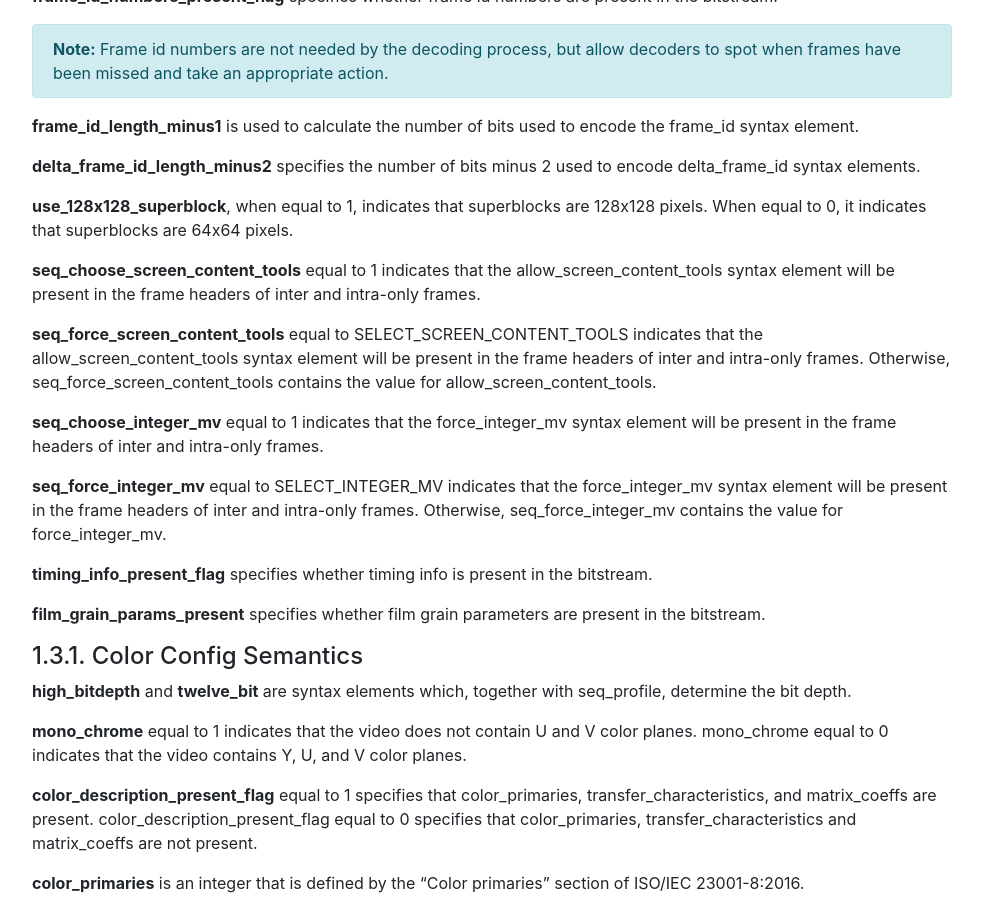
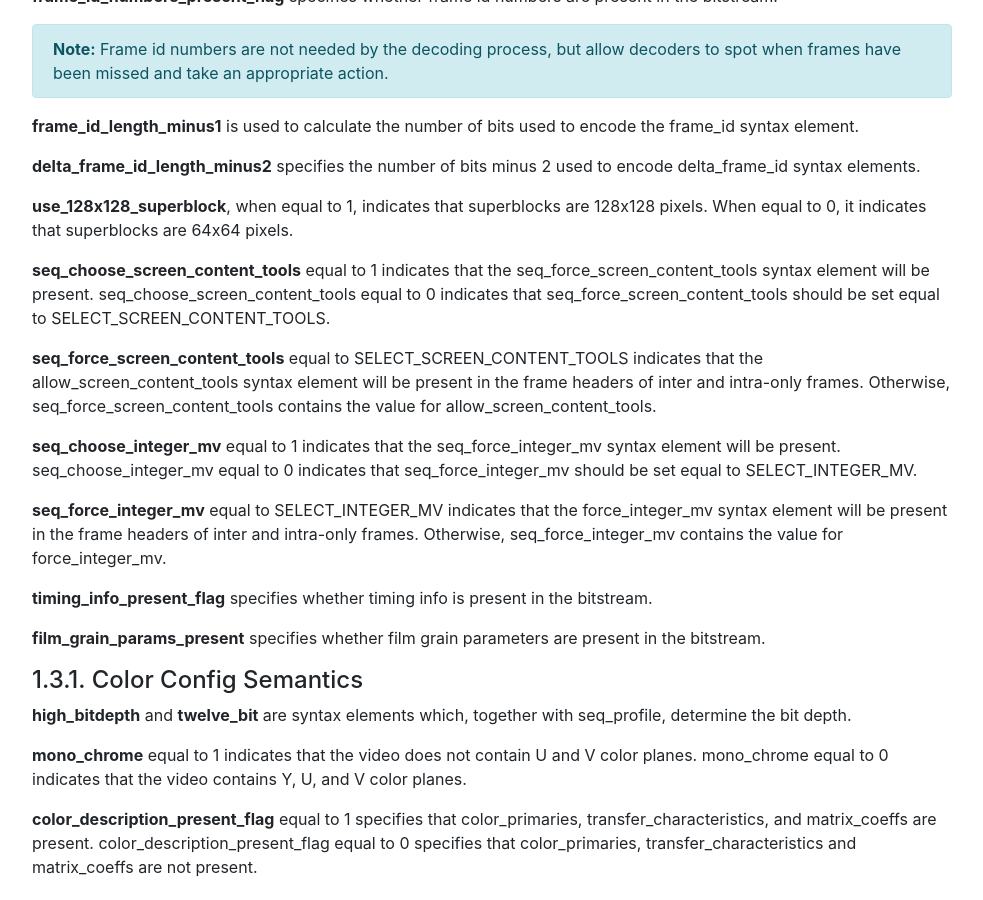
Before and after one commit to AOMediaCodec/av1-spec, a Jekyll site: the page built from 07.bitstream.semantics.md, in a window 1280 px wide and 900 px high, scrolled down 2526 px. Shown: the whole window, without its empty margins (53-1036 px from the left). Built offline with Jekyll 4.4.1, drawn with Linux system fonts in a browser that asks for light colours; nearby versions of some CDN libraries; our own code applies the rules of GitHub Pages for plain Markdown files.

Commit message:
Correct semantics for seq_choose syntax elements

```diff
--- a/07.bitstream.semantics.md
+++ b/07.bitstream.semantics.md
@@ -132,15 +132,17 @@
 128x128 pixels. When equal to 0, it indicates that superblocks are 64x64
 pixels.
 
-**seq_choose_screen_content_tools** equal to 1 indicates that the allow_screen_content_tools syntax element
-will be present in the frame headers of inter and intra-only frames.
+**seq_choose_screen_content_tools** equal to 1 indicates that the seq_force_screen_content_tools syntax element
+will be present.  seq_choose_screen_content_tools equal to 0 indicates that seq_force_screen_content_tools
+should be set equal to SELECT_SCREEN_CONTENT_TOOLS.
 
 **seq_force_screen_content_tools** equal to SELECT_SCREEN_CONTENT_TOOLS indicates that the allow_screen_content_tools
 syntax element will be present in the frame headers of inter and intra-only frames.  Otherwise,
 seq_force_screen_content_tools contains the value for allow_screen_content_tools.
 
-**seq_choose_integer_mv** equal to 1 indicates that the force_integer_mv syntax element
-will be present in the frame headers of inter and intra-only frames.
+**seq_choose_integer_mv** equal to 1 indicates that the seq_force_integer_mv syntax element
+will be present.  seq_choose_integer_mv equal to 0 indicates that seq_force_integer_mv should be set
+equal to SELECT_INTEGER_MV.
 
 **seq_force_integer_mv** equal to SELECT_INTEGER_MV indicates that the force_integer_mv syntax element
 will be present in the frame headers of inter and intra-only frames.  Otherwise, seq_force_integer_mv
```
